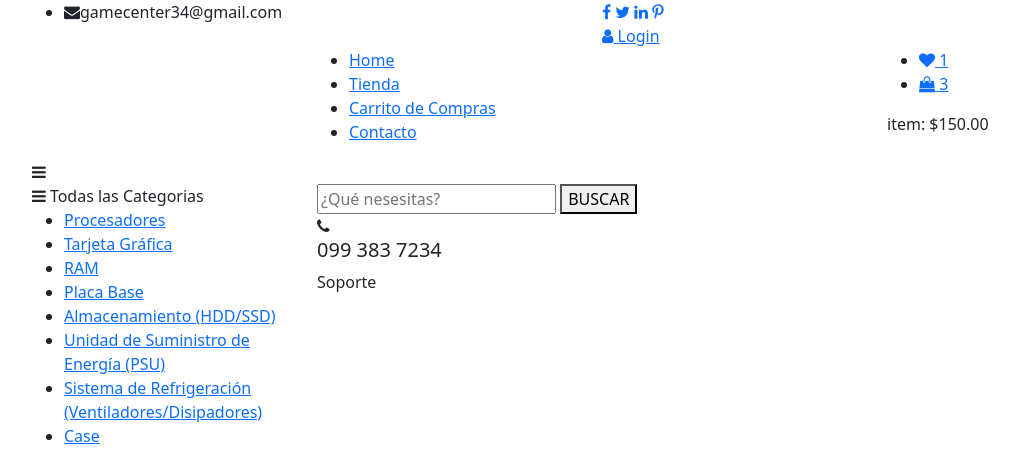
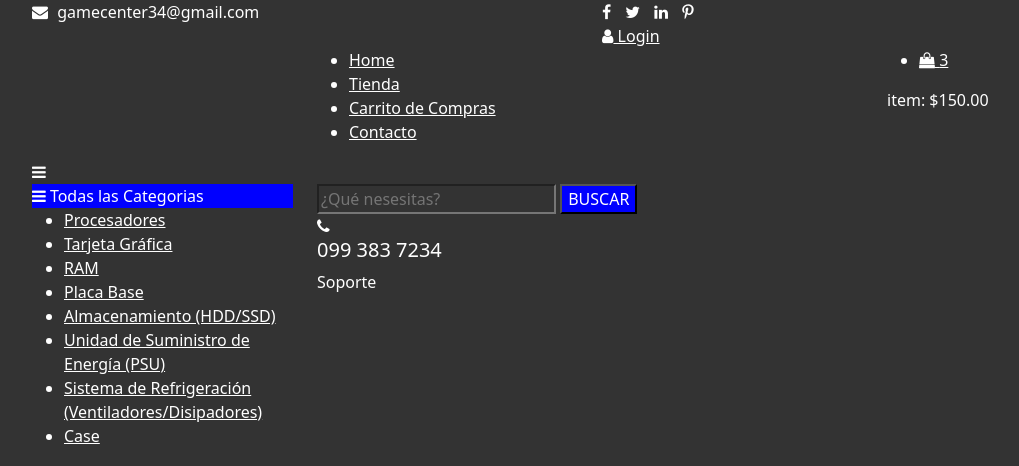
Before and after one commit to keev21/Integrador_Sexto, a PHP site: page / in a window 1280 px wide. Shown: the top 466 px of the page, without its empty margins (50-1069 px from the left). Run offline with PHP 8.4, Linux system fonts and the light colour scheme; some libraries are stand-ins or nearby versions.

Commit message:
dark mode

```diff
--- a/Cliente/views/html/menu.php
+++ b/Cliente/views/html/menu.php
@@ -1,4 +1,112 @@
- <!-- Page Preloder -->
+<style>
+        body {
+            background-color: #333;
+            color: white;
+        }
+
+        #preloder {
+            background-color: #333;
+            color: white;
+        }
+
+        .header {
+            background-color: #333;
+            color: white;
+        }
+
+        .header__top,
+        .header__top__left,
+        .header__top__right {
+            color: white;
+        }
+
+        .header__top__right__social a {
+            color: white;
+        }
+
+        .header__top__right__auth a {
+            color: white;
+        }
+
+        .header__menu a {
+            color: white;
+        }
+
+        .header__cart a,
+        .header__cart__price span {
+            color: white;
+        }
+
+        .hero__categories__all,
+        .hero__categories a,
+        .hero__search__form input,
+        .hero__search__form button,
+        .hero__search__phone__icon,
+        .hero__search__phone__text h5,
+        .hero__search__phone__text span {
+            color: white;
+        }
+
+        .hero__categories__all {
+            background-color: blue;
+            color: white; /* Cambia el color del texto a blanco */
+        }
+
+        .hero__search__form button {
+            background-color: blue;
+        }
+
+        /* Cambios para los elementos mencionados */
+        .header__menu a {
+            color: white;
+        }
+
+        /* Estilo para los elementos de la barra de navegación */
+        .header__menu a {
+            color: white;
+        }
+
+        /* Estilo para el fondo del encabezado */
+        .header {
+            background-color: #333;
+        }
+
+        /* Estilo para el contenedor .header__top y sus elementos hijos */
+        .header__top {
+            background-color: #333;
+            color: white;
+        }
+
+        .header__top__left ul {
+            list-style: none;
+            padding: 0;
+            margin: 0;
+        }
+
+        .header__top__left li {
+            display: inline-block;
+            margin-right: 15px;
+        }
+
+        .header__top__left li i {
+            margin-right: 5px;
+        }
+
+        .header__top__left li,
+        .hero__categories a {
+            color: white; /* Cambia el color del texto a blanco */
+        }
+
+        .header__top__right__social a {
+            color: white;
+            margin-right: 10px;
+        }
+
+        .header__top__right__auth a {
+            color: white;
+        }
+    </style>
+
 <div id="preloder">
     <div class="loader"></div>
 </div>
@@ -11,7 +119,8 @@
                 <div class="col-lg-6 col-md-6">
                     <div class="header__top__left">
                         <ul>
-                             <li><i class="fa fa-envelope"></i>gamecenter34@gmail.com</li>
+                        <li style="color: white;"><i class="fa fa-envelope"></i> gamecenter34@gmail.com</li>
+
 
                         </ul>
                     </div>
@@ -57,9 +166,9 @@
                     <a href="./index.php?page=home/home"><img src="../../Admin/Public/assets/images/logos/favicon.png" alt=""></a>
                 </div>
             </div>
-             <div class="col-lg-6">
-                 <nav class="header__menu">
-                     <ul>
+            <div class="col-lg-6"  style="color: white;">
+                <nav class="header__menu"  style="color: white;">
+                    <ul  style="color: white;">
                         <li class="active"><a href="./index.php?page=home/home">Home</a></li>
                         <li><a href="./index.php?page=tienda/tienda">Tienda</a></li>
 
@@ -71,10 +180,11 @@
             <div class="col-lg-3">
                 <div class="header__cart">
                     <ul>
-                         <li><a href="#"><i class="fa fa-heart"></i> <span>1</span></a></li>
-                         <li><a href="#"><i class="fa fa-shopping-bag"></i> <span>3</span></a></li>
+
+                        <li><a href="#"><i class="fa fa-shopping-bag" style="color: white;"></i> <span>3</span></a></li>
+
                     </ul>
-                     <div class="header__cart__price">item: <span>$150.00</span></div>
+                    <div class="header__cart__price"  style="color: white;">item: <span  style="color: white;">$150.00</span></div>
                 </div>
             </div>
         </div>
@@ -91,11 +201,11 @@
         <div class="row">
             <div class="col-lg-3">
                 <div class="hero__categories">
-                     <div class="hero__categories__all">
+                    <div class="hero__categories__all" style="background-color: blue;">
                         <i class="fa fa-bars"></i>
-                         <span>Todas las Categorias</span>
+                        <span style="background-color: blue;">Todas las Categorias</span>
                     </div>
-                     <ul>
+                    <ul style="background-color: #333;" >
                         <li><a href="#">Procesadores</a></li>
                         <li><a href="#">Tarjeta Gráfica</a></li>
                         <li><a href="#">RAM</a></li>
@@ -104,8 +214,6 @@
                         <li><a href="#">Unidad de Suministro de Energía (PSU)</a></li>
                         <li><a href="#">Sistema de Refrigeración (Ventiladores/Disipadores)</a></li>
                         <li><a href="#">Case</a></li>
-
-
                     </ul>
                 </div>
             </div>
@@ -114,14 +222,16 @@
                     <div class="hero__search__form">
                         <form action="#">
 
-                             <input type="text" placeholder="¿Qué nesesitas?">
-                             <button type="submit" class="site-btn">BUSCAR</button>
+                            <input type="text"  style="background-color: #333; color: white;" placeholder="¿Qué nesesitas?">
+                            <button type="submit" class="site-btn" style="background-color: blue; color: white;">BUSCAR</button>
+
                         </form>
                     </div>
                     <div class="hero__search__phone">
                         <div class="hero__search__phone__icon">
-                             <i class="fa fa-phone"></i>
+                            <i class="fa fa-phone" style="color: white;"></i>
                         </div>
+
                         <div class="hero__search__phone__text">
                             <h5> 099 383 7234</h5>
                             <span>Soporte</span>
@@ -133,4 +243,12 @@
         </div>
     </div>
 </section>
+<style>
+        hr {
+            border: 1px solid white; /* Color de la línea (en este caso, negro) */
+            margin: 20px 0; /* Márgenes superior e inferior para separar del contenido */
+
+        }
+    </style>
+    <hr>
 <!-- Hero Section End -->
```
Also changed, not shown: Cliente/Public/css/style.css (+7 -7 lines). Lines whose indentation alone changed are shown as unchanged.
